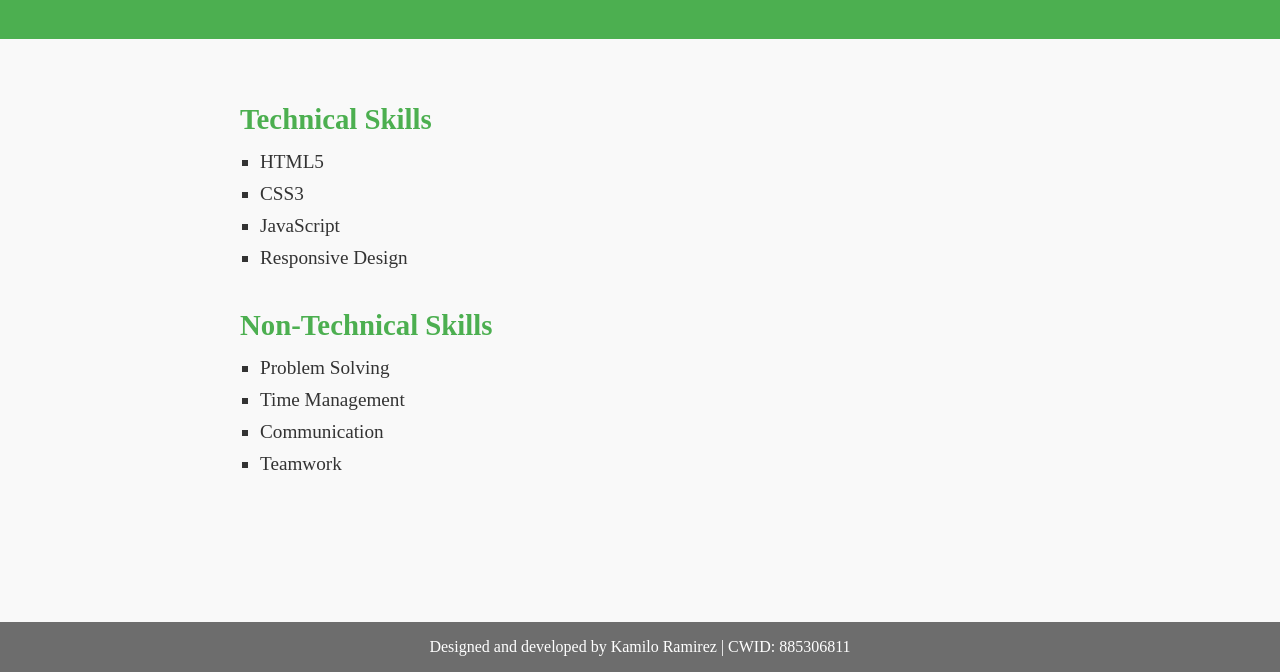
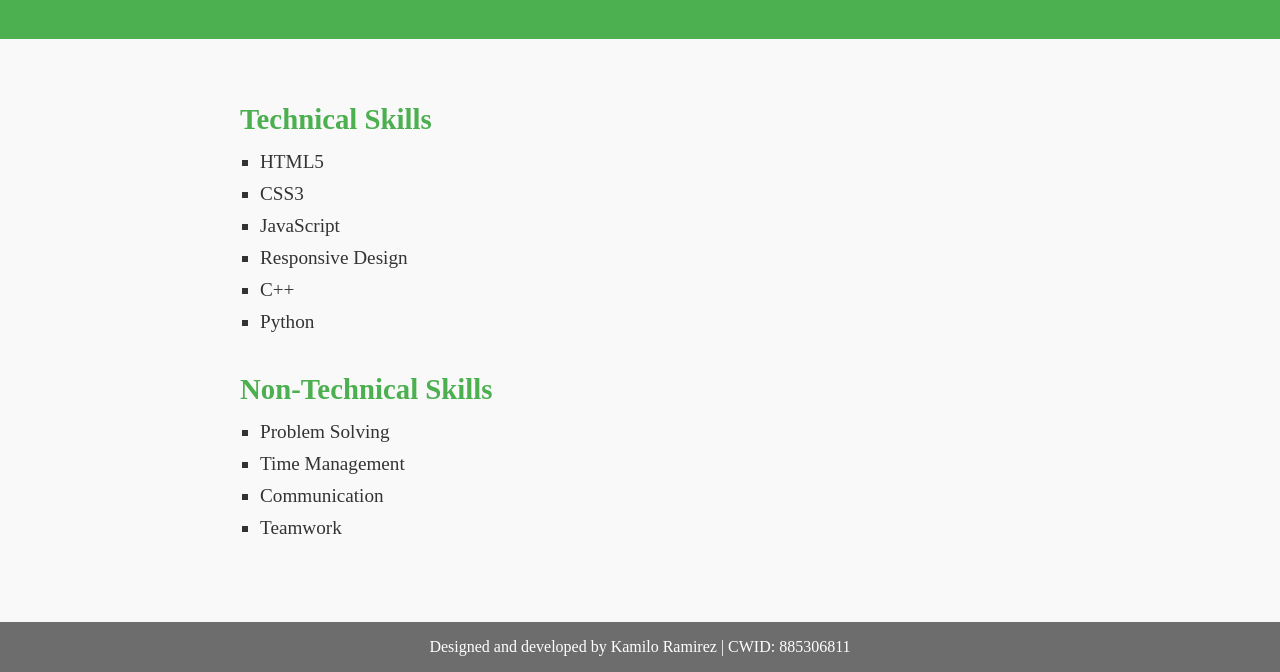
Before and after one commit to KamiloR7/KamiloR7.githubportfiolo, a plain HTML site: page portfolio/skills.html in a window 1280 px wide. Shown: the part 128-800 px from the top of the page. Drawn offline with Linux system fonts and the light colour scheme.

Commit message:
Update skills.html
added more skills

```diff
--- a/portfolio/skills.html
+++ b/portfolio/skills.html
@@ -30,6 +30,8 @@
                 <li>CSS3</li>
                 <li>JavaScript</li>
                 <li>Responsive Design</li>
+                <li>C++</li>
+                <li>Python</li>
             </ul>
         </div>
 
```
